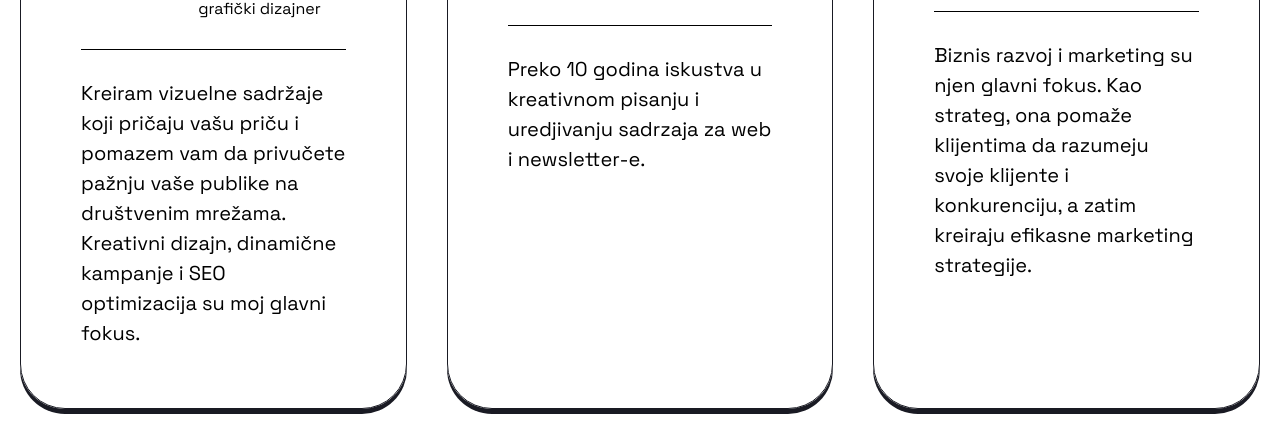
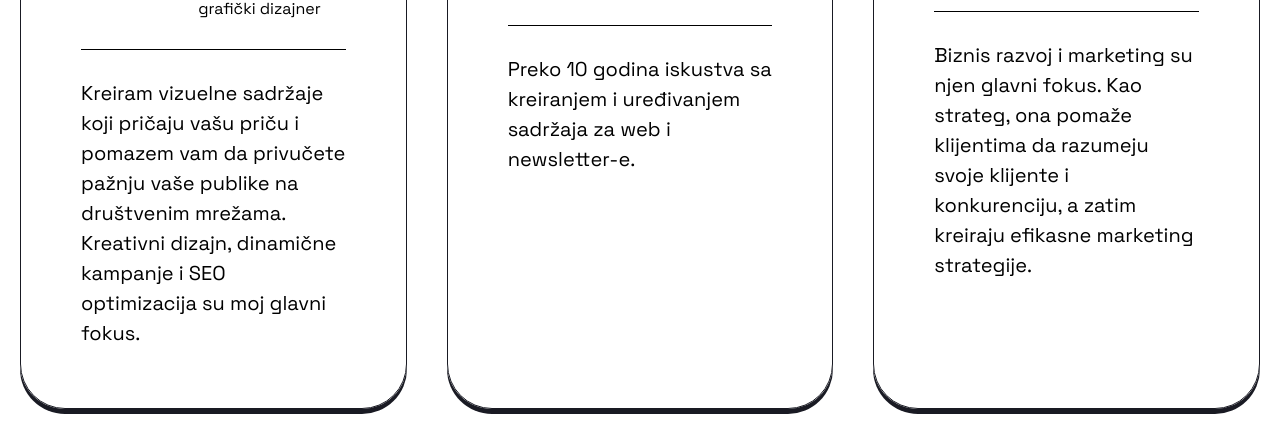
Before and after one commit to mmaksimovic/mmaksimovic.github.io, an Astro site: page / in a window 1280 px wide. Shown: the part 4239-4686 px from the top of the page. Built offline with nearby package versions, Linux system fonts and the light colour scheme; Astro itself is replaced by a stand-in of ours.

Commit message:
kacini zahtevi

```diff
--- a/src/components/sections/Team.astro
+++ b/src/components/sections/Team.astro
@@ -24,7 +24,7 @@ const tim = [
     name: "Katarina Andrejević",
     role: "Mađioničar za pisanu reč",
     description:
-      "Preko 10 godina iskustva u kreativnom pisanju i uredjivanju sadrzaja za web i newsletter-e.",
+      "Preko 10 godina iskustva sa kreiranjem i uređivanjem sadržaja za web i newsletter-e.",
     link: "https://www.linkedin.com/in/kandrejevic/",
   },
   {
```
